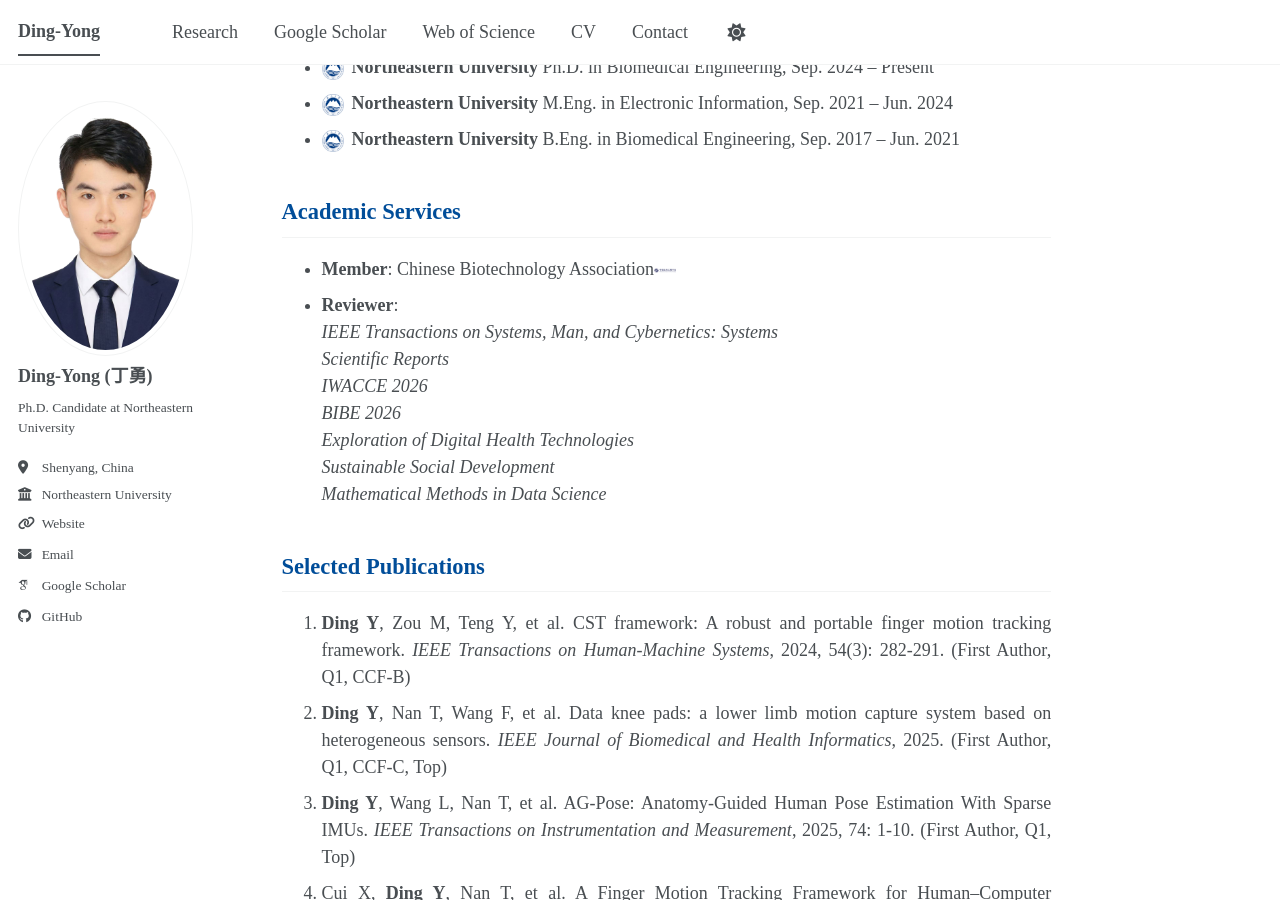
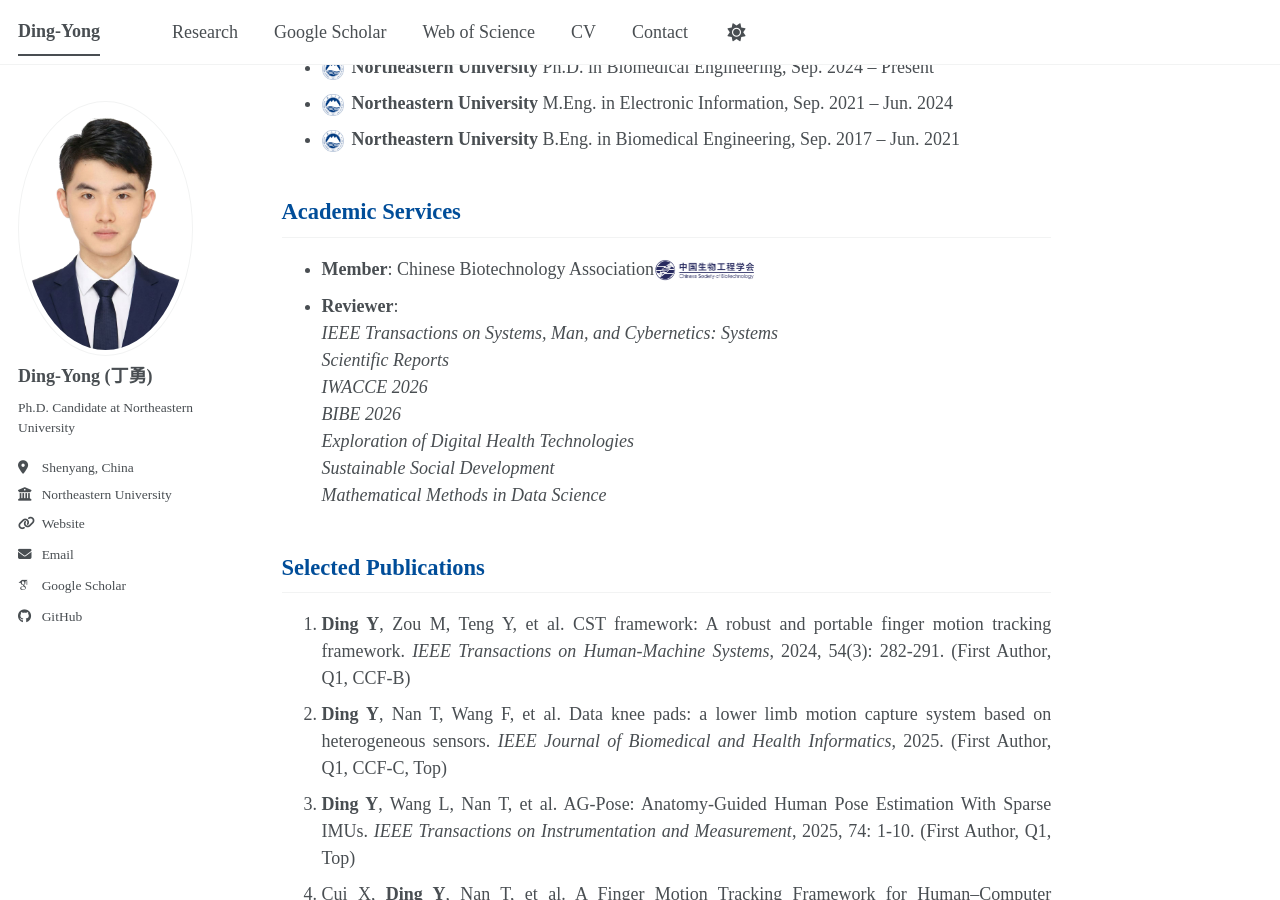
Before and after one commit to ding-yong/ding-yong.github.io, a Jekyll site: the page built from _pages/about.md, in a window 1280 px wide and 900 px high, scrolled down 526 px. Built offline with Jekyll 4.4.1, drawn with Linux system fonts in a browser that asks for light colours; some web fonts are replaced; a script bundle is joined from its source files by our own code; library files that are not in the unit come from our copies.

Commit message:
Update about.md

```diff
--- a/_pages/about.md
+++ b/_pages/about.md
@@ -17,7 +17,7 @@
 -  <img src="/images/neu.png" alt="NEU校徽" style="width: 22px; height: auto; vertical-align: middle; margin-right: 8px;">**Northeastern University**  B.Eng. in Biomedical Engineering, Sep. 2017 – Jun. 2021
 
 ## Academic Services
-- **Member**: Chinese Biotechnology Association<img src="/images/CSBT.png" alt="中国生物工程学会" style="width: 22px; height: auto; vertical-align: middle; margin-right: 8px;">
+- **Member**: Chinese Biotechnology Association<img src="/images/CSBT.png" alt="中国生物工程学会" style="width: 100px; height: auto; vertical-align: middle; margin-right: 8px;">
 - **Reviewer**:
   *IEEE Transactions on Systems, Man, and Cybernetics: Systems*
   *Scientific Reports*
```
